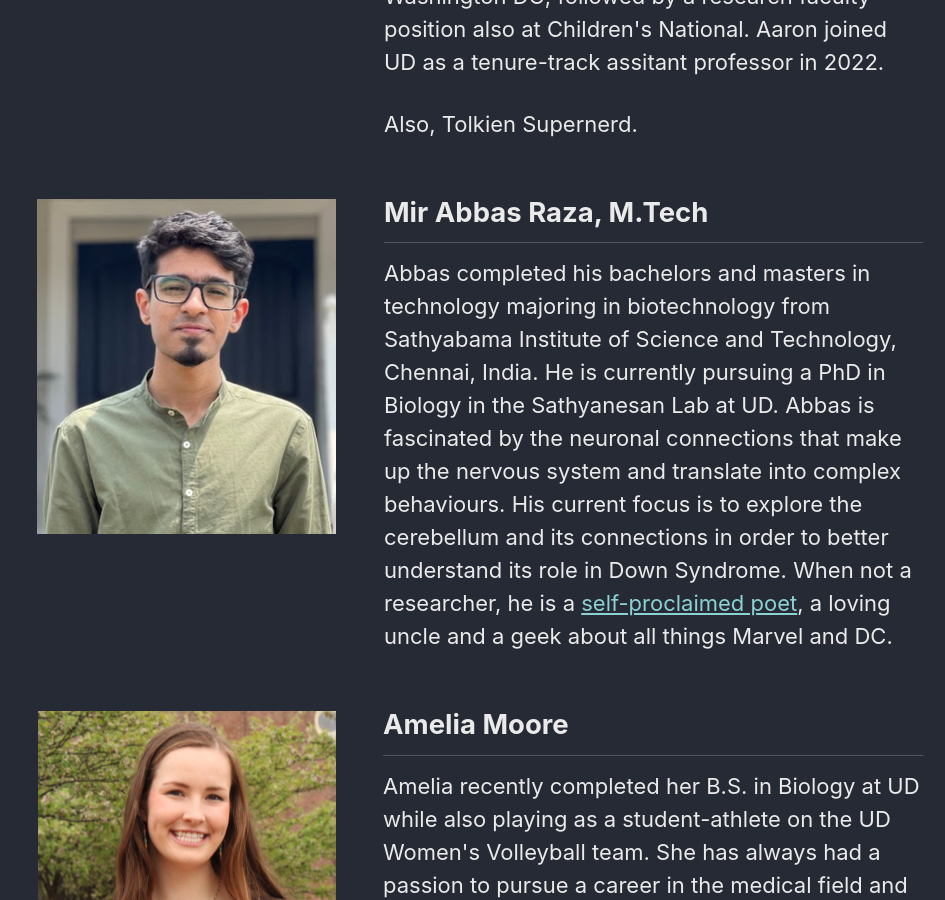
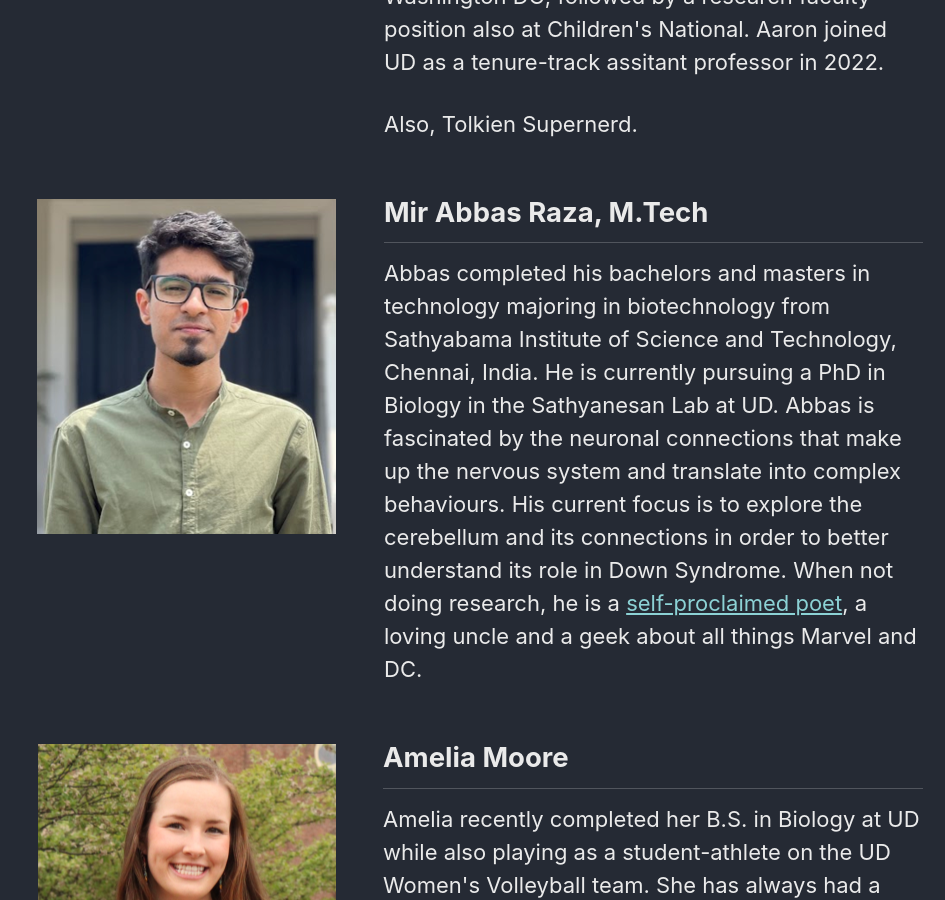
Before and after one commit to Sathyanesan-Lab/Sathyanesan-Lab.github.io, a Jekyll site: the page built from People/index.md, in a window 1280 px wide and 900 px high, scrolled down 768 px. Shown: the whole window, without its empty margins (335-1280 px from the left). Built offline with Jekyll 4.4.1, drawn with Linux system fonts in a browser that asks for light colours; cached includes are drawn as plain includes.

Commit message:
personnel bio edit

```diff
--- a/People/index.md
+++ b/People/index.md
@@ -24,7 +24,7 @@
     </div>
     <div class="splash-block">
       <h2>Mir Abbas Raza, M.Tech</h2>
-      <p>Abbas completed his bachelors and masters in technology majoring in biotechnology from Sathyabama Institute of Science and Technology, Chennai, India. He is currently pursuing a PhD in Biology in the Sathyanesan Lab at UD. Abbas is fascinated by the neuronal connections that make up the nervous system and translate into complex behaviours. His current focus is to explore the cerebellum and its connections in order to better understand its role in Down Syndrome. When not a researcher, he is a <a href="https://www.amazon.com/Serenity-Ink-Mir-Abbas-Raza/dp/1948321084/ref=sr_1_1?crid=1D39H5T1NS7AV&keywords=serenity+in+ink+raza&qid=1691472798&sprefix=serenity+in+ink+raza%2Caps%2C199&sr=8-1">self-proclaimed poet</a>, a loving uncle and a geek about all things Marvel and DC.</p>
+      <p>Abbas completed his bachelors and masters in technology majoring in biotechnology from Sathyabama Institute of Science and Technology, Chennai, India. He is currently pursuing a PhD in Biology in the Sathyanesan Lab at UD. Abbas is fascinated by the neuronal connections that make up the nervous system and translate into complex behaviours. His current focus is to explore the cerebellum and its connections in order to better understand its role in Down Syndrome. When not doing research, he is a <a href="https://www.amazon.com/Serenity-Ink-Mir-Abbas-Raza/dp/1948321084/ref=sr_1_1?crid=1D39H5T1NS7AV&keywords=serenity+in+ink+raza&qid=1691472798&sprefix=serenity+in+ink+raza%2Caps%2C199&sr=8-1">self-proclaimed poet</a>, a loving uncle and a geek about all things Marvel and DC.</p>
     </div>
   </div>
 </section>
```
